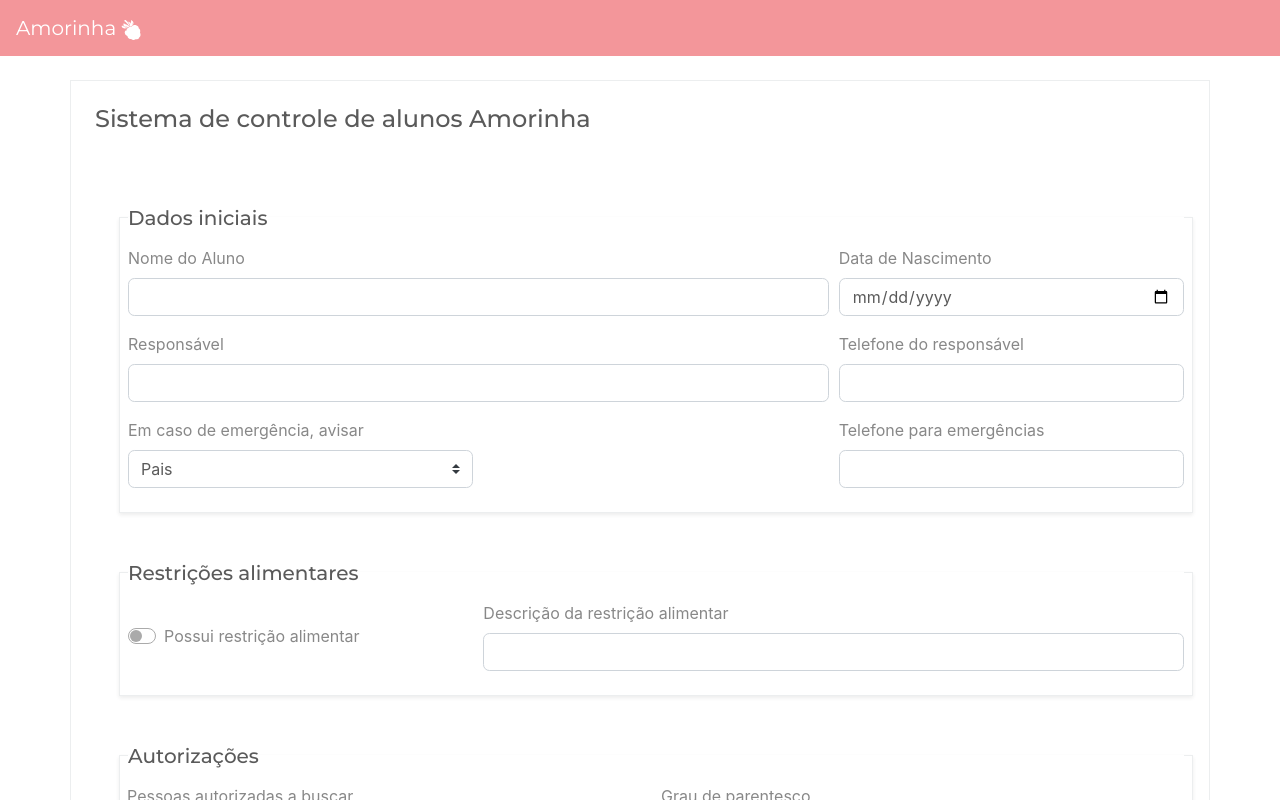
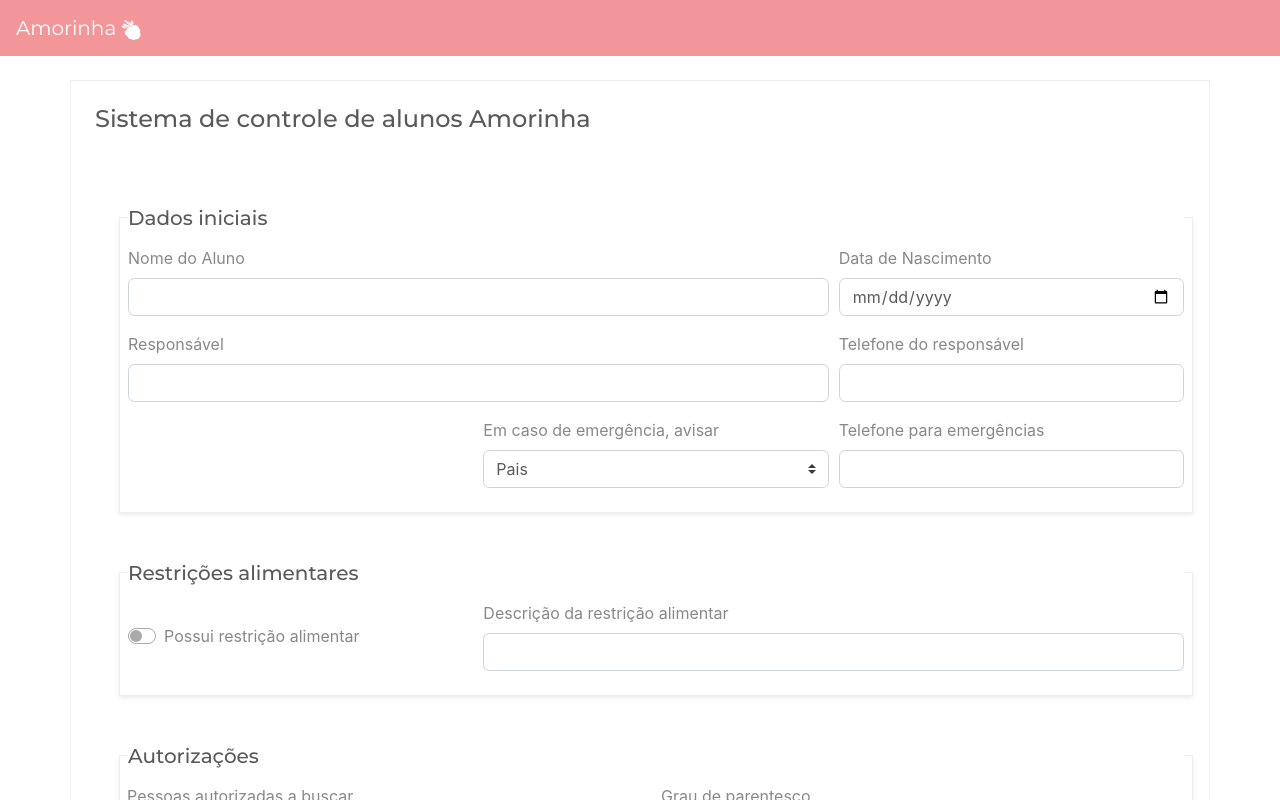
Before and after one commit to mikansc/escola_amorinha, a React (Create React App) app: page /estudantes/novo in a window 1280 px wide. Shown: the top 800 px of the page. Built offline with nearby package versions, Linux system fonts and the light colour scheme; what miragejs would draw is missing.

Commit message:
refactor: use new prop for FormRow components

```diff
--- a/src/pages/NewStudentFormPage.jsx
+++ b/src/pages/NewStudentFormPage.jsx
@@ -37,7 +37,7 @@ const NewStudentFormPage = () => {
             <PhoneField title="Telefone do responsável" columns="4" />
           </FormRow>
 
-          <FormRow>
+          <FormRow justify="end">
             <SelectField
               title="Em caso de emergência, avisar"
               name="emergency"
```
